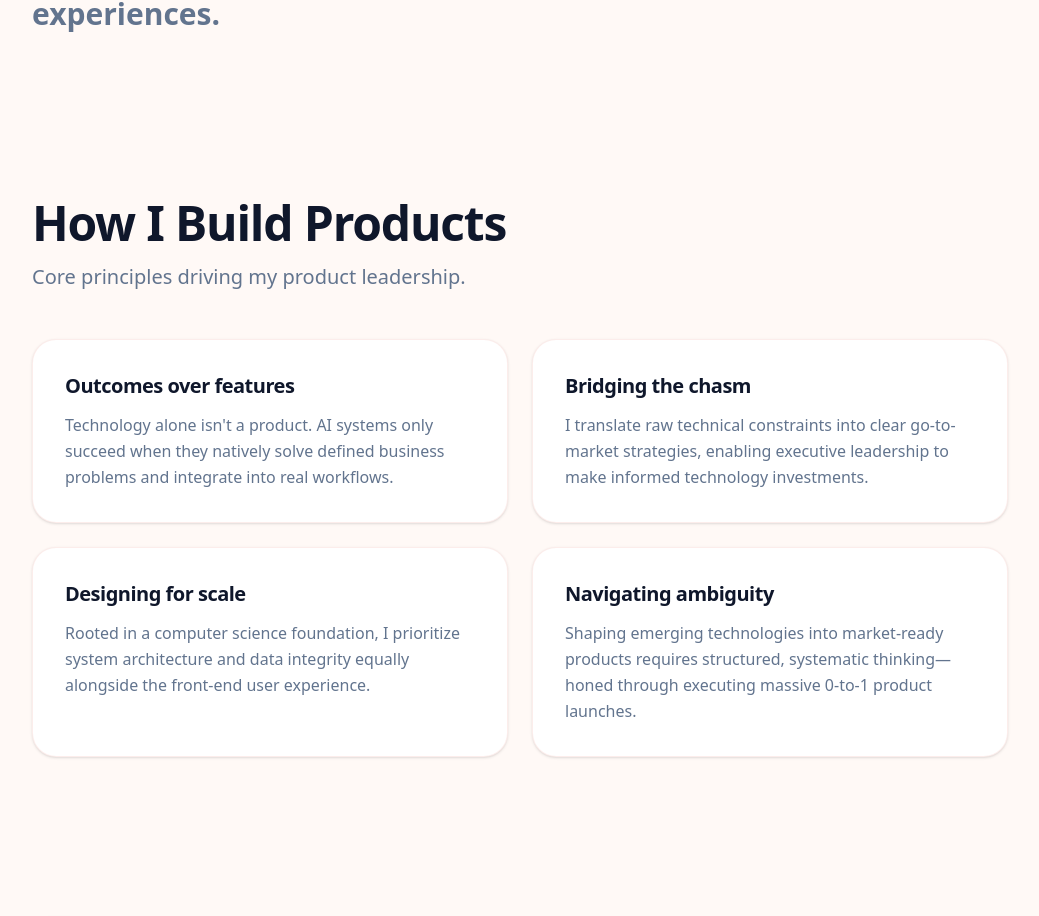
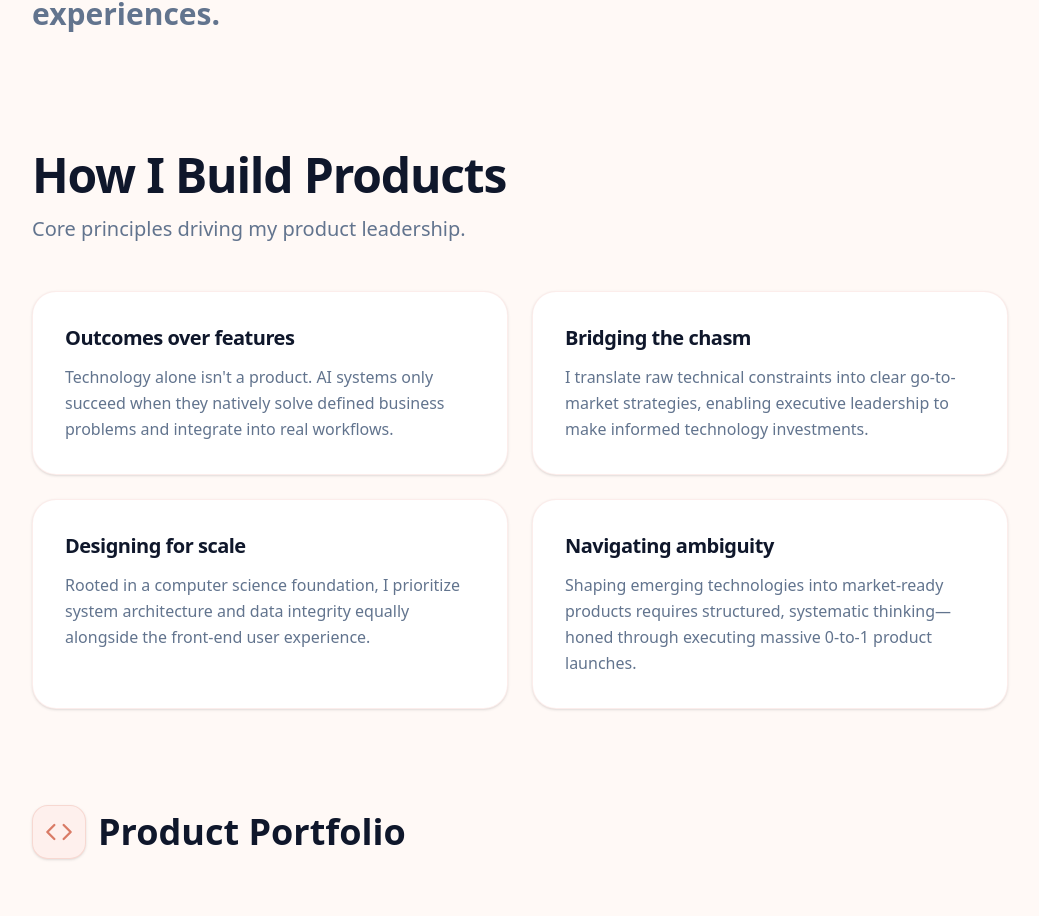
Before and after one commit to wanibisen3/Personal_Website, a React (Vite) app: page / in a window 1280 px wide. Shown: the part 527-1443 px from the top of the page, without its empty margins (120-1159 px from the left). Built offline with nearby package versions, Linux system fonts and the light colour scheme; no server answers.

Commit message:
style: reduce vertical spacing between sections

```diff
--- a/src/App.tsx
+++ b/src/App.tsx
@@ -109,10 +109,10 @@ export default function App() {
         </motion.div>
       </header>
 
-      <main className="max-w-5xl mx-auto px-6 pb-32 pt-16">
+      <main className="max-w-5xl mx-auto px-6 pb-24 pt-4">
 
         {/* My Approach Section */}
-        <section id="approach" className="mb-40">
+        <section id="approach" className="mb-24">
           <div className="mb-12">
             <h2 className="text-4xl md:text-5xl font-black text-slate-900 tracking-tight">How I Build Products</h2>
             <p className="text-xl text-slate-500 font-medium mt-4">Core principles driving my product leadership.</p>
@@ -138,7 +138,7 @@ export default function App() {
         </section>
 
         {/* Projects Section - NOW SECOND */}
-        <section id="projects" className="mb-40">
+        <section id="projects" className="mb-24">
           <div className="flex items-center gap-3 mb-16">
             <div className="p-3 rounded-2xl bg-[#FADBD8]/30 border border-[#D97B66]/20 shadow-sm">
               <Code className="text-[#D97B66]" size={28} />
```
